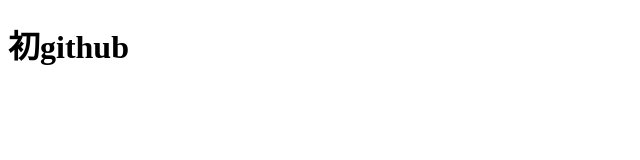
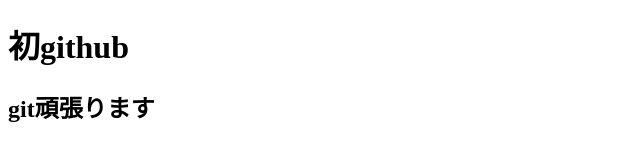
Before and after one commit to wataru-sasa/git-kuriman, a plain HTML site: page index.html in a window 1280 px wide. Shown: the whole page, without its empty margins (0-640 px from the left). Drawn offline with Linux system fonts and the light colour scheme.

Commit message:
added commit

```diff
--- a/index.html
+++ b/index.html
@@ -9,6 +9,8 @@
 
 <body>
     <h1>初github</h1>
+    <h2>git頑張ります</h2>
+
 </body>
 
 </html>
```
